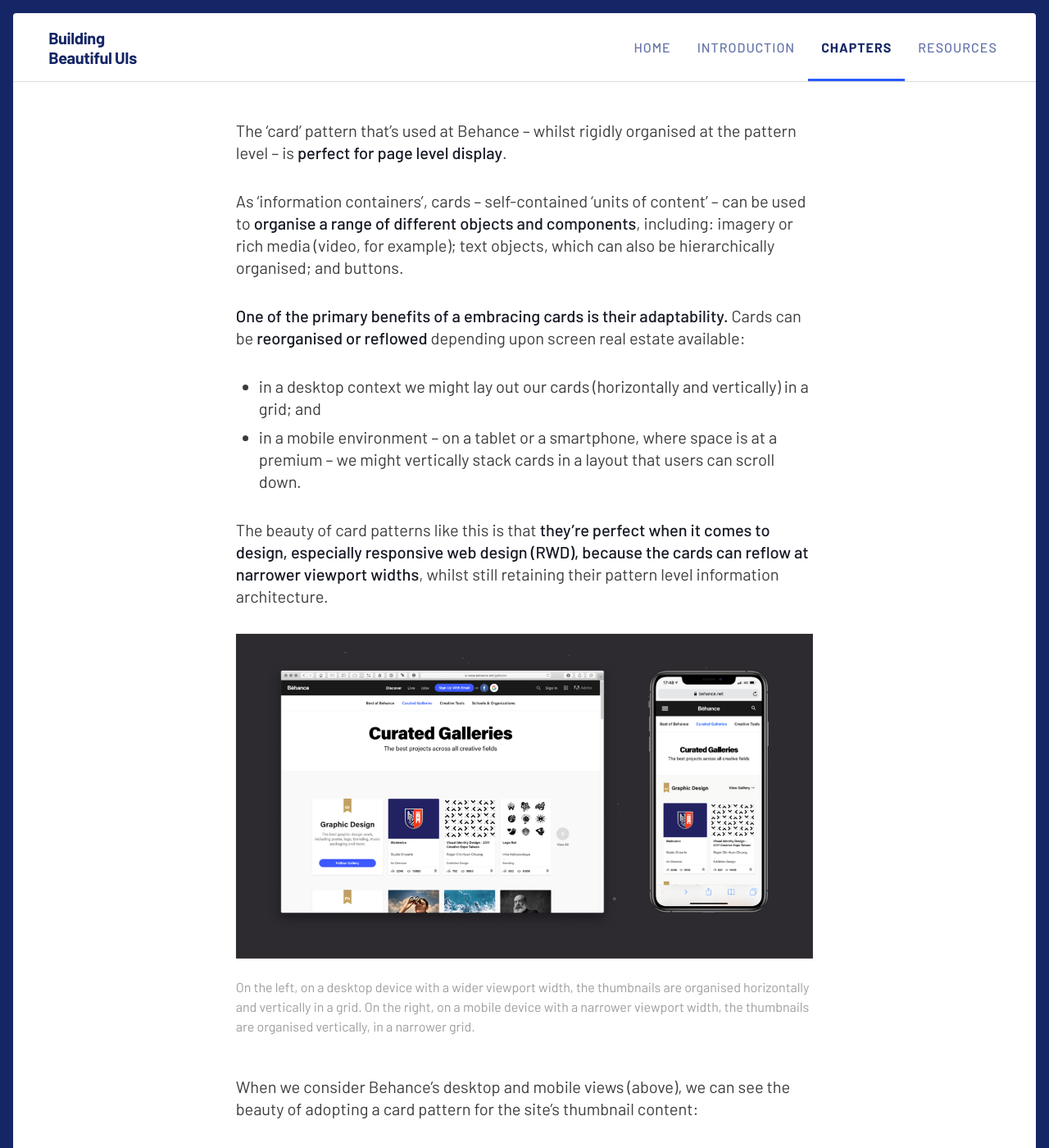
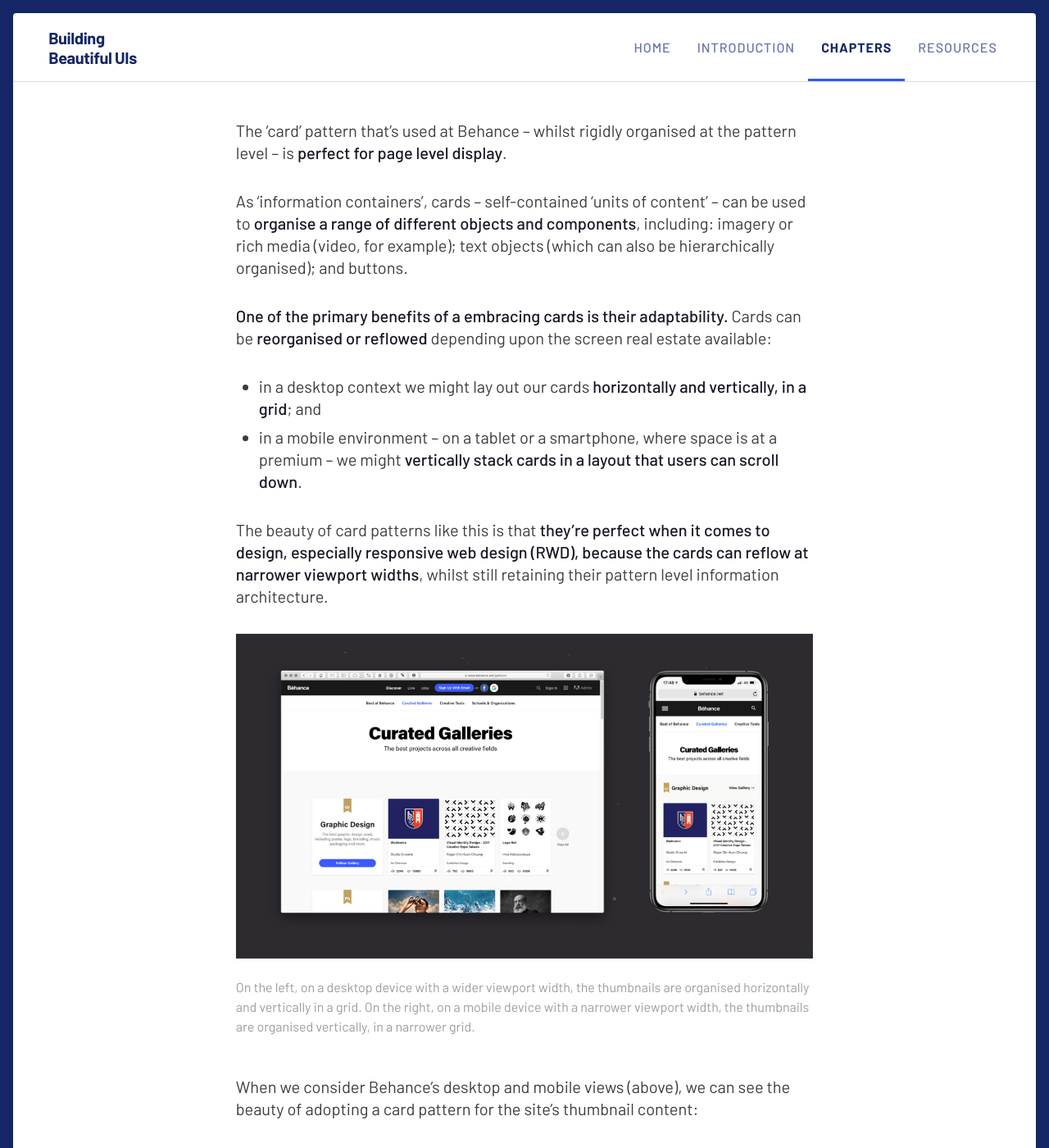
Before and after one commit to buildingbeautifuluis/buildingbeautifuluis.github.io, a Jekyll site: the page built from _preview/03-Information-Architecture.md, in a window 1280 px wide and 1400 px high, scrolled down 16789 px. Shown: the whole window at 82% size. Built offline with Jekyll 4.4.1, drawn with Linux system fonts in a browser that asks for light colours; some of the changed text lies outside the part shown.

```diff
--- a/_preview/03-Information-Architecture.md
+++ b/_preview/03-Information-Architecture.md
@@ -289,12 +289,12 @@
 
 The ‘card’ pattern that’s used at Behance – whilst rigidly organised at the pattern level – is **perfect for page level display**.
 
-As ‘information containers’, cards – self-contained ‘units of content’ – can be used to **organise a range of different objects and components**, including: imagery or rich media (video, for example); text objects, which can also be hierarchically organised; and buttons.
+As ‘information containers’, cards – self-contained ‘units of content’ – can be used to **organise a range of different objects and components**, including: imagery or rich media (video, for example); text objects (which can also be hierarchically organised); and buttons.
 
-**One of the primary benefits of a embracing cards is their adaptability.**  Cards can be **reorganised or reflowed** depending upon screen real estate available:
+**One of the primary benefits of a embracing cards is their adaptability.** Cards can be **reorganised or reflowed** depending upon the screen real estate available:
 
-+ in a desktop context we might lay out our cards (horizontally and vertically) in a grid; and
-+ in a mobile environment – on a tablet or a smartphone, where space is at a premium – we might vertically stack cards in a layout that users can scroll down.
++ in a desktop context we might lay out our cards **horizontally and vertically, in a grid**; and
++ in a mobile environment – on a tablet or a smartphone, where space is at a premium – we might **vertically stack cards in a layout that users can scroll down**.
 
 The beauty of card patterns like this is that **they’re perfect when it comes to design, especially responsive web design (RWD), because the cards can reflow at narrower viewport widths**, whilst still retaining their pattern level information architecture.
 
@@ -307,14 +307,18 @@
 + in a desktop context, where there is more horizontal space, the grid is allowed to use more horizontal space (**on my external monitor, it displays six thumbnails**); and
 + in a mobile context, where there is less horizontal space, the grid is tighter (**on my iPhone XS Max, it displays two thumbnails**).
 
-In both cases – desktop and mobile – the card pattern, however, retains its own internal hierarchy and structure.
+In both cases – desktop and mobile – the card pattern, regardless of the viewport width, retains its own internal hierarchy and structure.
 
 
 ### From Patterns to Pages
 
+<!-- I think this section could run through the structure of more patterns, using cards as a focus. These make sense because they are objects and components pulled together. -->
+
 _/* This section isn’t done. It’s a mess that I’m fixing now (11 September). You can, however, fast-forward to the next section, where I’ve started pulling together the ideas from above as an overall case study using Dribbble. */_
 
 _/* This section will act as a bridge from patterns to pages, before I look at everything in one go, in the Dribbble case study. */_
+
+
 
 In this section, I’ll widen the lens out and look at some other examples of sites use pattern-driven approaches. By doing so, I’ll underline how widespread the idea of embracing patterns is.
 
@@ -493,6 +507,8 @@
 + Notifications
 + Profile Cards
 
+<!-- I think Activity Feeds (p112 in Diana’s book) would be better. Also, these are timeline focused and I don’t have anything timeline focused at the moment. -->
+
 As I’ve noted above, **patterns are incredibly useful and can save you a considerable amount of time when you’re designing a user interface**. There’s little point in reinventing the wheel, if a pattern exists, embracing it – and modifying it if you need to – saves you from doing work that’s been done before by others.
 
 With that point stressed, let’s explore some typical user interface patterns you may find useful.
@@ -569,6 +585,7 @@
 -->
 
 
+
 {% include figure.html url="/images/ch3/c3-s3-3-credit-card-form.png" alt="Credit Card Forms" description="Patterns for credit card are, by nature, complicated. As a rule of thumb, it helps to: 1. Show the cards that are accepted up front; provide formatting advice where needed (MM/YY); 3. offer help, in this case should a user be unclear on what a security code is; and 4. ensure payment call to action buttons are clearly signalled. (Example: Gabriel Tomescu for UX Collective)" %}
 
 
@@ -603,7 +620,7 @@
 
 Designing credit card patterns is – as you can see from this section (which is condensed) – a complicated process. In addition to the above, you’ll need to **consider providing feedback when users enter numbers incorrectly**, as they often do.
 
-Ideally error checking can be handled on the client side (before submitting the form to the server) using formulae like the [Luhn algorithm](https://www.geeksforgeeks.org/luhn-algorithm/). Put simply, it’s complicated (but when you get lost down the Luhn rabbit hole, fascinating!).
+Ideally error checking can be handled on the client side (before submitting the form to the server) using formulae like the [Luhn algorithm](https://www.geeksforgeeks.org/luhn-algorithm/), which can highlight issues ***before the user submits their payment**. Put simply, it’s complicated (but when you get lost down the rabbit hole of the Luhn algorithm, it’s also fascinating!).
 
 
 
```
Also changed, not shown: other parts of _preview/03-Information-Architecture.md (+12 -4 lines).
